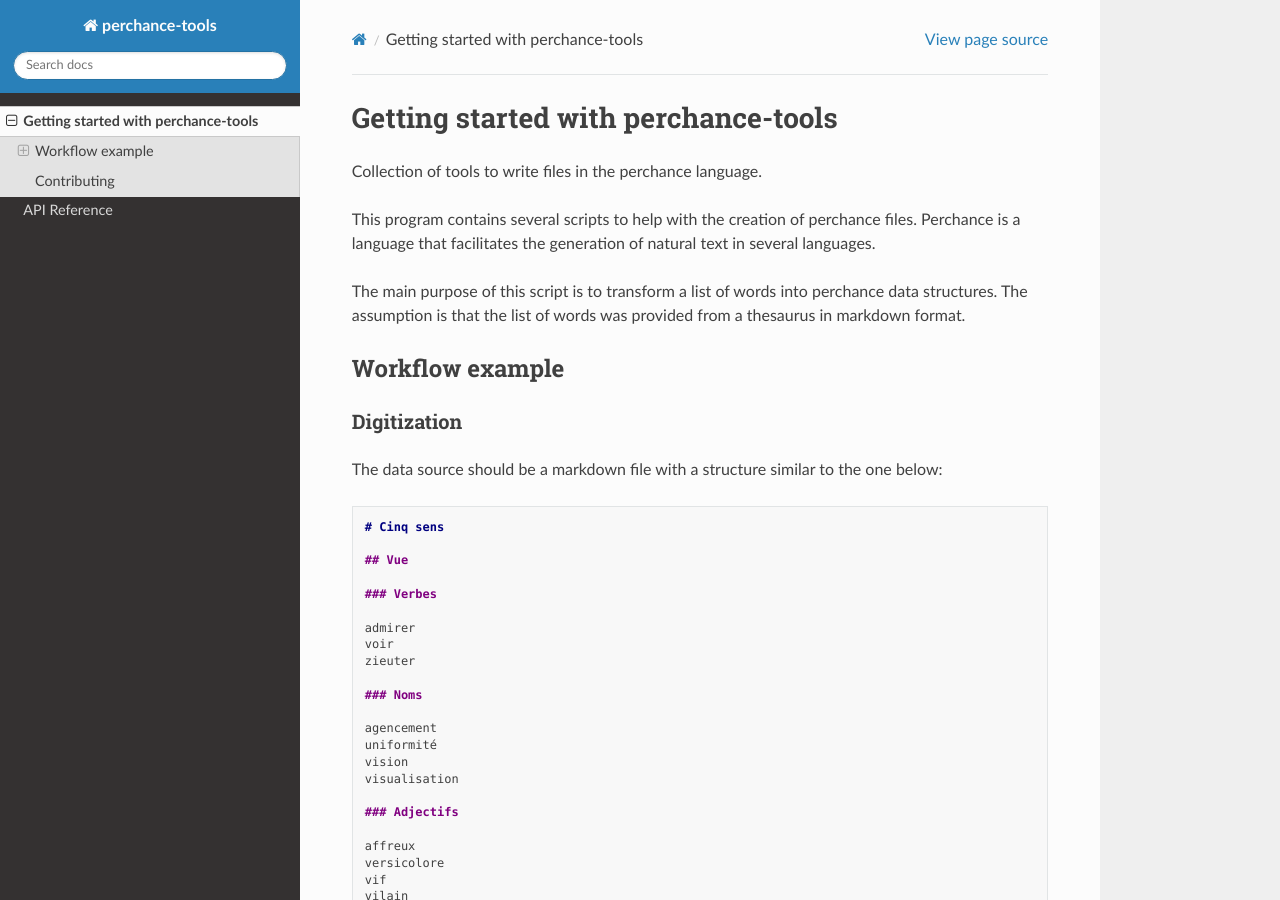
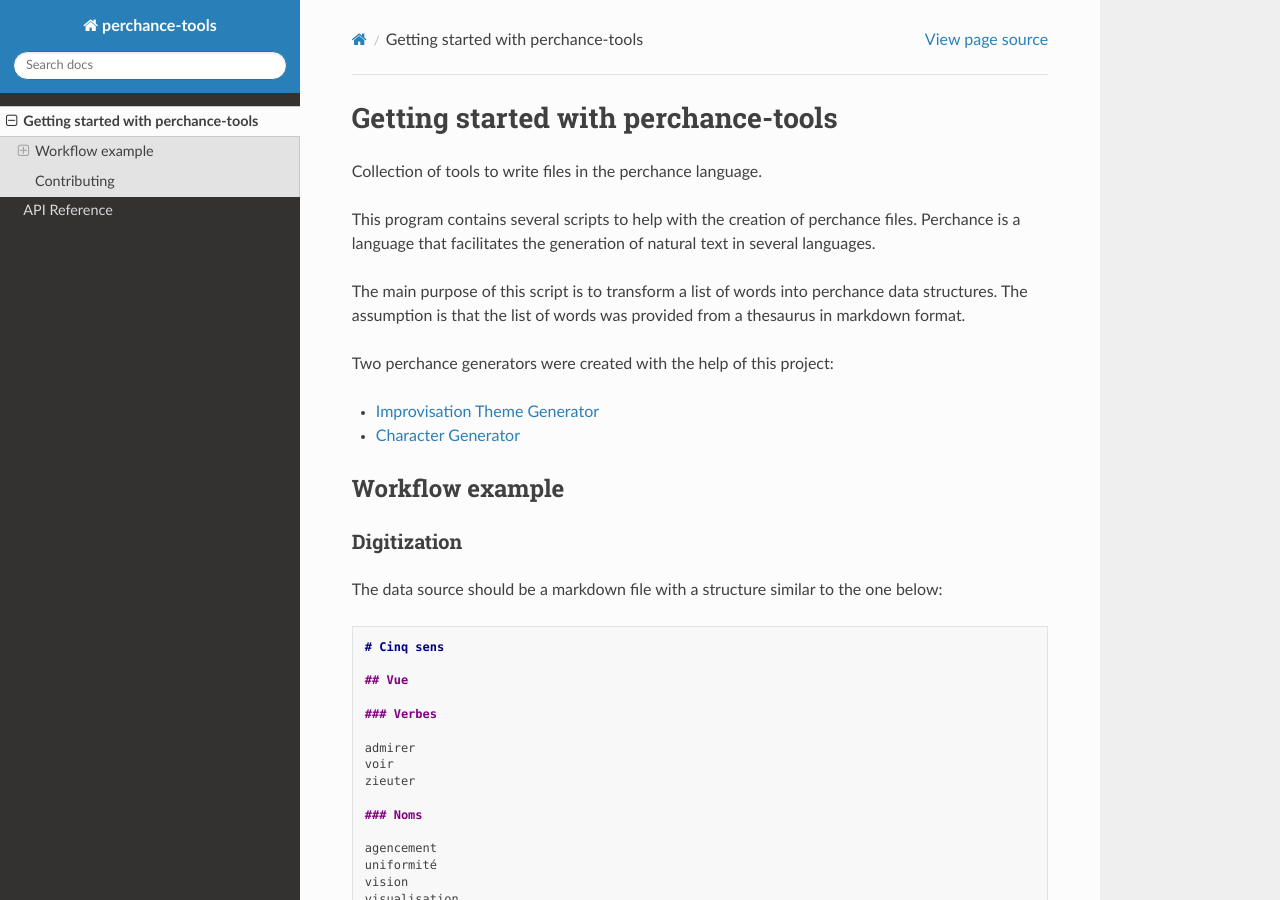
Before and after one commit to danoan/perchance-tools, a Sphinx documentation site: the page built from docs/getting-started.md, in a window 1280 px wide and 900 px high. Built offline with Sphinx 7.4.7 and the Read the Docs theme 3.1.0, drawn with Linux system fonts in a browser that asks for light colours.

Commit message:
Update getting-started.md
Add link to perchance generators

```diff
--- a/docs/getting-started.md
+++ b/docs/getting-started.md
@@ -9,6 +9,11 @@ generation of natural text in several languages.
 The main purpose of this script is to transform a list of words
 into perchance data structures. The assumption is that the list of
 words was provided from a thesaurus in markdown format.
+
+Two perchance generators were created with the help of this project:
+
+- [Improvisation Theme Generator](https://perchance.org/danoan-theme-improvisations-fr)
+- [Character Generator](https://perchance.org/danoan-generateur-personnages)
 
 ## Workflow example
 
```
